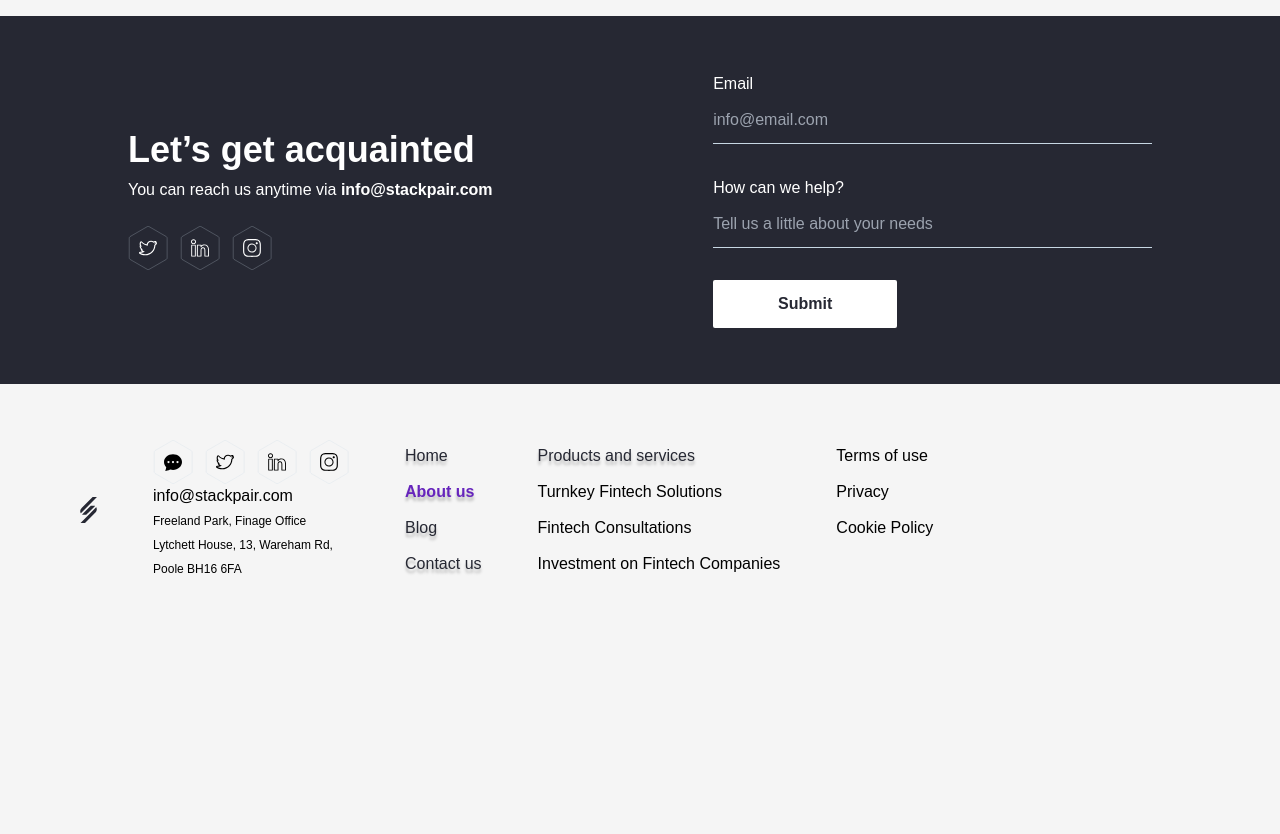
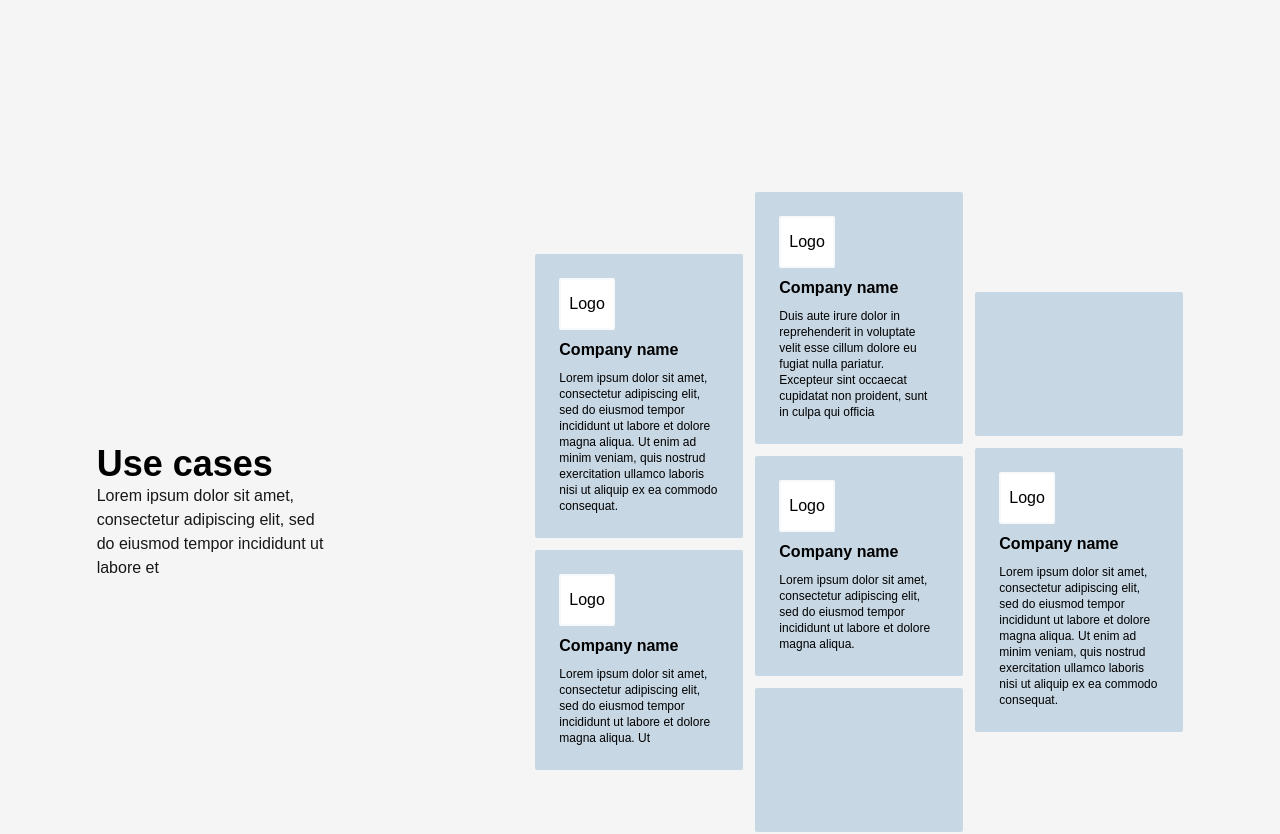
Before and after one commit to msinemkaya/fintech, a React (Create React App) app: page /about in a window 1280 px wide. Shown: the part 1520-2354 px from the top of the page. Before the commit the page ends 2272 px from the top, so only its background shows below. Built offline with nearby package versions, Linux system fonts and the light colour scheme.

Commit message:
feat: added use case section

```diff
--- a/src/components/Sections/HowWeWorkSection.js
+++ b/src/components/Sections/HowWeWorkSection.js
@@ -14,7 +14,7 @@ export default function HowWeWorkSection({  }){
   ]
 
   return(
-    <AppSection className='flex-col gap-14'>
+    <AppSection className='flex-col gap-14 mt-28'>
       <H3 className='text-4xl font-extrabold'>How we work & <Span className='text-primary-purple'>what you get</Span></H3>
       <FlexBox className='!items-start'>
         <HowWeWorkCard title='You contact us' buttonText='Contact us'>
--- /dev/null
+++ b/src/components/Sections/UseCasesSection.js
@@ -0,0 +1,24 @@
+import Container from '../base/Container';
+import P from '../base/P';
+import H3 from '../base/heading/H3';
+import AppSection from '../common/AppSection';
+import FlexBox from '../common/FlexBox';
+import UseCaseCard from '../common/UseCaseCard';
+
+export default function UseCasesSection({ cases }){
+  return(
+    <AppSection className='lg:flex-row flex-col mt-28 lg:mt-0 lg:gap-28'>
+      <Container className='basis-0 min-w-[15rem] max-w-[20rem] mx-auto'>
+        <H3 className='text-4xl font-extrabold'>Use cases</H3>
+        <P className='opacity-90'>Lorem ipsum dolor sit amet, consectetur adipiscing elit, sed do eiusmod tempor incididunt ut labore et</P>
+      </Container>
+      <FlexBox className='gap-3 flex-wrap content-center h-card max-w-2/3 justify-center mx-auto my-0 flex-col shrink-0'>
+        {
+          cases.map((item, index) => (
+            <UseCaseCard item={item} key={index}/>
+          ))
+        }
+      </FlexBox>
+    </AppSection>
+  );
+}
--- a/src/components/common/HowWeWorkCard.js
+++ b/src/components/common/HowWeWorkCard.js
@@ -1,5 +1,4 @@
 import Container from '../base/Container';
-import P from '../base/P';
 import H5 from '../base/heading/H5';
 import LearnMore from './LearnMore';
 
@@ -9,9 +8,9 @@ export default function HowWeWorkCard({ title, buttonText, to, children }){
       <H5 className='text-2xl font-semibold'>
         {title}
       </H5>
-      <P className='mb-8 mt-4'>
+      <Container className='mb-8 mt-4'>
         {children}
-      </P>
+      </Container>
       <LearnMore text={buttonText} to={to}/>
     </Container>
   );
--- /dev/null
+++ b/src/components/common/UseCaseCard.js
@@ -0,0 +1,27 @@
+import classNames from 'classnames';
+import Container from '../base/Container';
+import H3 from '../base/heading/H3';
+import P from '../base/P';
+
+export default function UseCaseCard({ dark, item }){
+
+  const finalClasses = classNames('p-6 bg-primary-light rounded-sm w-52', {
+    '!bg-primary-dark text-white': dark,
+    'h-36': !item.company
+  }
+  )
+
+  return(
+    <Container className={finalClasses}>
+      {item.company && (
+        <Container className='py-3 px-2 rounded-sm bg-white border-secondary-light border-2 inline-block'>
+          Logo
+        </Container>
+      )}
+      <H3 className='font-bold py-2'>{item.company}</H3>
+      <P className='text-xs'>
+        {item.desc}
+      </P>
+    </Container>
+  );
+}
--- a/src/components/pages/Aboutpage.js
+++ b/src/components/pages/Aboutpage.js
@@ -1,12 +1,46 @@
 import AboutHeadingSection from '../Sections/AboutHeadingSection';
 import Footer from '../Sections/Footer';
 import HowWeWorkSection from '../Sections/HowWeWorkSection';
+import UseCasesSection from '../Sections/UseCasesSection';
 
 export default function AboutPage(){
+
+  const cases = [
+    {
+      company: 'Company name',
+      desc: 'Lorem ipsum dolor sit amet, consectetur adipiscing elit, sed do eiusmod tempor incididunt ut labore et dolore magna aliqua. Ut enim ad minim veniam, quis nostrud exercitation ullamco laboris nisi ut aliquip ex ea commodo consequat. '
+    },
+    {
+      company: 'Company name',
+      desc: 'Lorem ipsum dolor sit amet, consectetur adipiscing elit, sed do eiusmod tempor incididunt ut labore et dolore magna aliqua. Ut '
+    },
+    {
+      company: 'Company name',
+      desc: 'Duis aute irure dolor in reprehenderit in voluptate velit esse cillum dolore eu fugiat nulla pariatur. Excepteur sint occaecat cupidatat non proident, sunt in culpa qui officia'
+    },
+    {
+      company: 'Company name',
+      desc: 'Lorem ipsum dolor sit amet, consectetur adipiscing elit, sed do eiusmod tempor incididunt ut labore et dolore magna aliqua. '
+    },
+    {
+      company: '',
+      desc: ''
+    },
+    {
+      company: '',
+      desc: ''
+    },
+    {
+      company: 'Company name',
+      desc: 'Lorem ipsum dolor sit amet, consectetur adipiscing elit, sed do eiusmod tempor incididunt ut labore et dolore magna aliqua. Ut enim ad minim veniam, quis nostrud exercitation ullamco laboris nisi ut aliquip ex ea commodo consequat. '
+    },
+  ]
+
   return(
     <>
       <AboutHeadingSection/>
       <HowWeWorkSection/>
+      <UseCasesSection cases={cases}/>
       <Footer/>
     </>
   );
--- a/tailwind.config.js
+++ b/tailwind.config.js
@@ -21,7 +21,8 @@ module.exports = {
         'semi-md': '850px'
       },
       height: {
-        'nav-screen': 'calc(100vh - 4rem)'
+        'nav-screen': 'calc(100vh - 4rem)',
+        'card': '48rem',
       },
       minHeight: {
         'nav-screen': 'calc(100vh - 4rem)'
```
